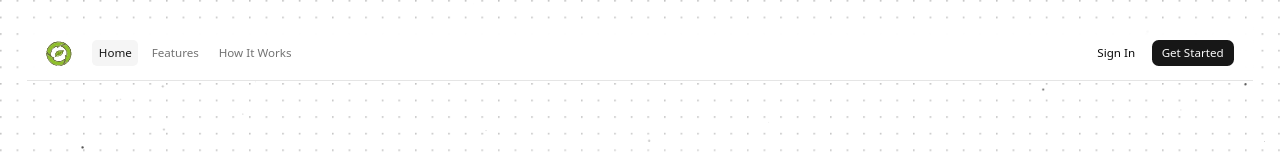
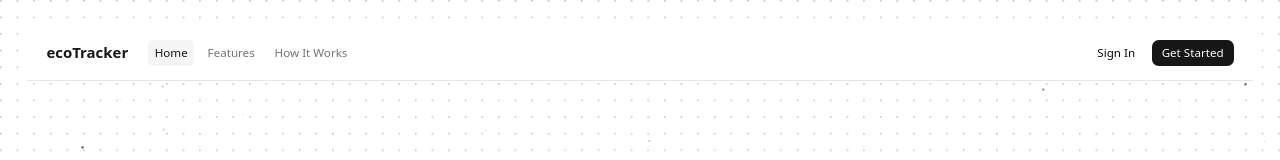
Before and after one commit to NzamaE/ecoTracker-frontend, a React (Vite) app: page / in a window 1280 px wide. Shown: the top 160 px of the page. Built offline with nearby package versions, Linux system fonts and the light colour scheme.

Commit message:
Updated Logo

```diff
--- a/src/components/Navbar.jsx
+++ b/src/components/Navbar.jsx
@@ -14,11 +14,7 @@ import {
 
 
 const Logo = () => (
-   <img
-    src="/ecoTracker_logo.svg"  //This image does not belong to me, should the owner claim it, I will not refuse.
-    alt="Logo"
-    className="h-8 w-auto" // adjust size with Tailwind classes
-  />
+  <div className="font-bold text-lg">ecoTracker</div>
 )
 
 // Navigation links array with proper hrefs
```
